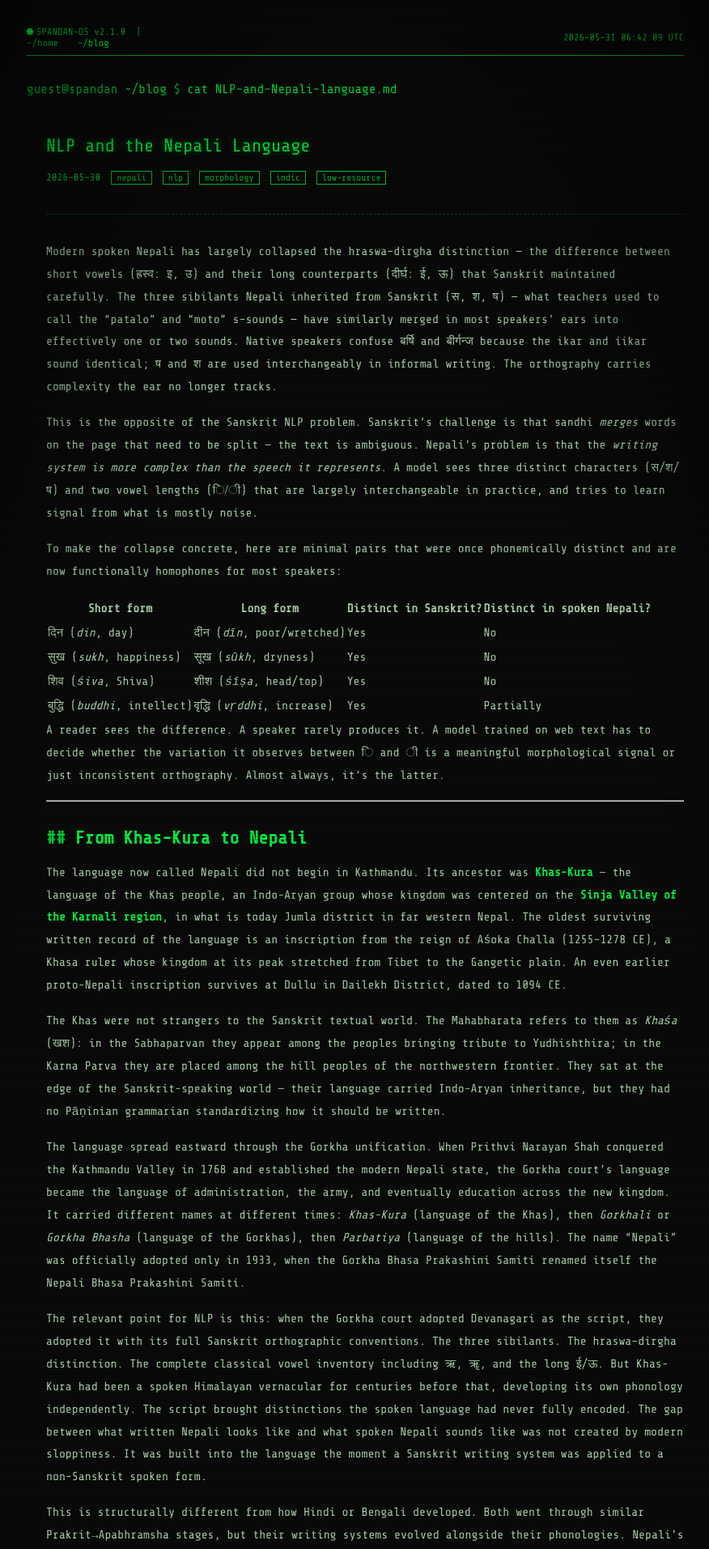
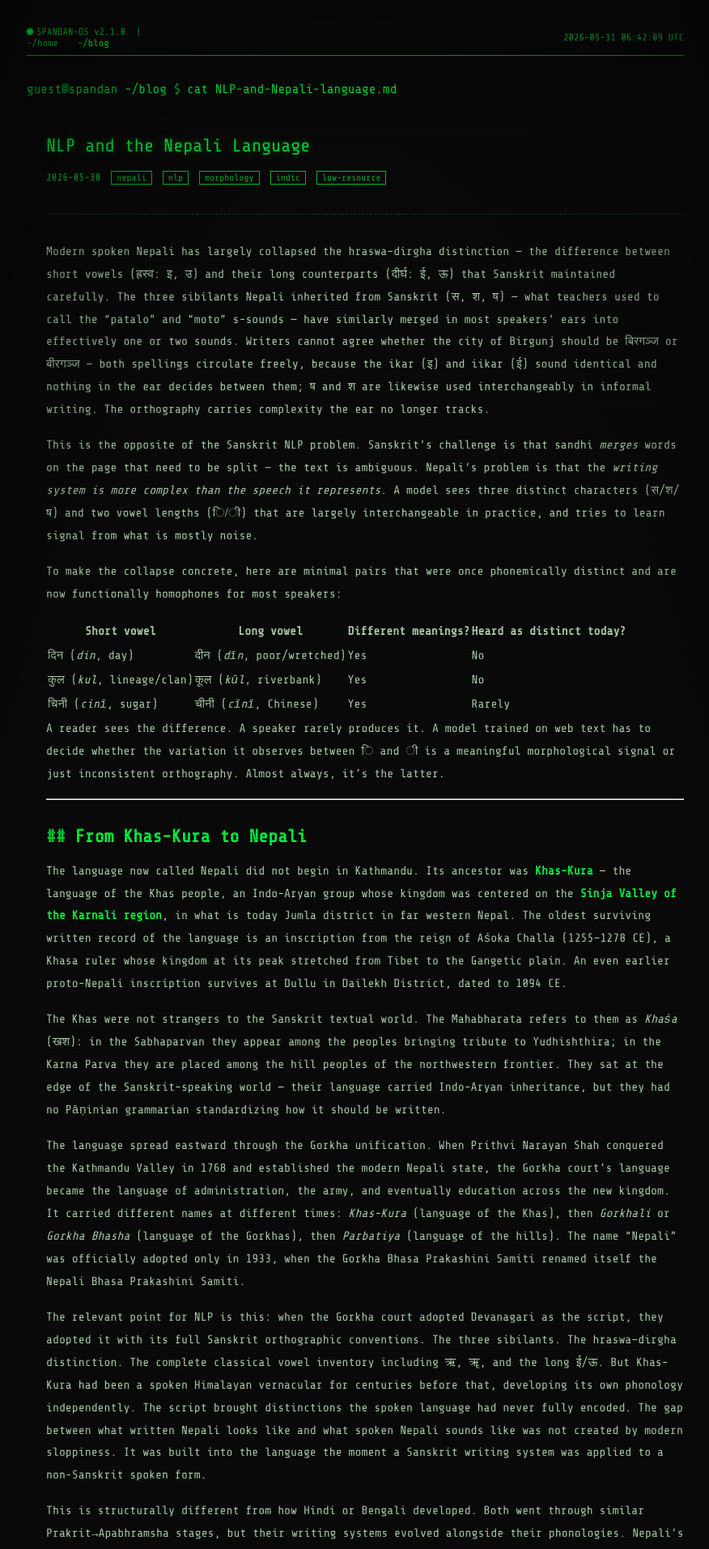
Before and after one commit to Spandyie/spandyie.github.io, a Jekyll site: the page built from _posts/2026-05-30-NLP-and-Nepali-language.md, in a window 1280 px wide. Shown: the top 1913 px of the page at 81% size, without its empty margins (201-1077 px from the left). Built offline with Jekyll 4.4.1, drawn with Linux system fonts in a browser that asks for light colours; some of the changed text lies outside the part shown.

Commit message:
Fix Nepali minimal-pair examples and add recent NLP work
Replace the broken hraswa-dirgha table rows (शिव/शीश, बुद्धि/वृद्धि,
सुख/सूख were not vowel-length minimal pairs) with genuine pairs:
कुल/कूल and चिनी/चीनी, keeping दिन/दीन. Rewrite the इ/ई example to
show intra-word spelling variation (बिरगञ्ज vs बीरगञ्ज).

Add a "Nepali-Specific Effort" section covering NepBERTa/Nep-gLUE,
distilbert-base-nepali, NepaliBERT, the NLUE benchmark, NepaliGPT,
Navarasa 2.0, and recent Whisper ASR fine-tuning — all primary-sourced.

Co-Authored-By: Claude Opus 4.8 <noreply@anthropic.com>

```diff
--- a/_posts/2026-05-30-NLP-and-Nepali-language.md
+++ b/_posts/2026-05-30-NLP-and-Nepali-language.md
@@ -6,18 +6,17 @@ tags: [nepali, nlp, morphology, indic, low-resource]
 description: "Why Nepali is harder for computers than its 17 million speakers suggest, and where the field stands today."
 ---
 
-Modern spoken Nepali has largely collapsed the hraswa–dirgha distinction — the difference between short vowels (ह्रस्व: इ, उ) and their long counterparts (दीर्घ: ई, ऊ) that Sanskrit maintained carefully. The three sibilants Nepali inherited from Sanskrit (स, श, ष) — what teachers used to call the "patalo" and "moto" s-sounds — have similarly merged in most speakers' ears into effectively one or two sounds. Native speakers confuse बर्षि and बीर्गन्ज because the ikar and iikar sound identical; ष and श are used interchangeably in informal writing. The orthography carries complexity the ear no longer tracks.
+Modern spoken Nepali has largely collapsed the hraswa–dirgha distinction — the difference between short vowels (ह्रस्व: इ, उ) and their long counterparts (दीर्घ: ई, ऊ) that Sanskrit maintained carefully. The three sibilants Nepali inherited from Sanskrit (स, श, ष) — what teachers used to call the "patalo" and "moto" s-sounds — have similarly merged in most speakers' ears into effectively one or two sounds. Writers cannot agree whether the city of Birgunj should be बिरगञ्ज or बीरगञ्ज — both spellings circulate freely, because the ikar (इ) and iikar (ई) sound identical and nothing in the ear decides between them; ष and श are likewise used interchangeably in informal writing. The orthography carries complexity the ear no longer tracks.
 
 This is the opposite of the Sanskrit NLP problem. Sanskrit's challenge is that sandhi *merges* words on the page that need to be split — the text is ambiguous. Nepali's problem is that the *writing system is more complex than the speech it represents*. A model sees three distinct characters (स/श/ष) and two vowel lengths (ि/ी) that are largely interchangeable in practice, and tries to learn signal from what is mostly noise.
 
 To make the collapse concrete, here are minimal pairs that were once phonemically distinct and are now functionally homophones for most speakers:
 
-| Short form | Long form | Distinct in Sanskrit? | Distinct in spoken Nepali? |
-|------------|-----------|----------------------|----------------------------|
+| Short vowel | Long vowel | Different meanings? | Heard as distinct today? |
+|-------------|------------|---------------------|--------------------------|
 | दिन (*din*, day) | दीन (*dīn*, poor/wretched) | Yes | No |
-| सुख (*sukh*, happiness) | सूख (*sūkh*, dryness) | Yes | No |
-| शिव (*śiva*, Shiva) | शीश (*śīṣa*, head/top) | Yes | No |
-| बुद्धि (*buddhi*, intellect) | वृद्धि (*vṛddhi*, increase) | Yes | Partially |
+| कुल (*kul*, lineage/clan) | कूल (*kūl*, riverbank) | Yes | No |
+| चिनी (*cinī*, sugar) | चीनी (*cīnī*, Chinese) | Yes | Rarely |
 
 A reader sees the difference. A speaker rarely produces it. A model trained on web text has to decide whether the variation it observes between ि and ी is a meaningful morphological signal or just inconsistent orthography. Almost always, it's the latter.
 
@@ -141,6 +140,20 @@ The output is grammatical, uses the ordinary register, and gets the postposition
 
 ---
 
+## The Nepali-Specific Effort
+
+Alongside the multilingual models, a smaller body of Nepali-first work has accumulated over the last few years — almost all of it built on formal text.
+
+The encoder lineage runs through three citable monolingual models. **NepBERTa** (`NepBERTa/NepBERTa`, AACL-IJCNLP 2022) was pretrained on roughly 0.8 billion words scraped from 36 Nepali news sites — about three times the largest previously available public corpus — and shipped alongside **Nep-gLUE**, a four-task benchmark covering NER, POS tagging, content classification, and categorical pair similarity ([aclanthology 2022.aacl-short.34](https://aclanthology.org/2022.aacl-short.34/)). **distilbert-base-nepali** (`Sakonii/distilbert-base-nepali`) is a lighter 67M-parameter DistilBERT trained on 13M+ Nepali text sequences. **NepaliBERT** (`Rajan/NepaliBERT`) rounds out the trio. Every one of these is trained on news and web prose — the careful literary register again.
+
+In 2024, **NLUE** (Nepali Language Understanding Evaluation, [arXiv:2411.19244](https://arxiv.org/abs/2411.19244)) expanded Nep-gLUE from 4 tasks to 12, giving the field its first broad NLU benchmark for the language. Its headline result is a quiet rebuke to the monolingual effort: a multilingual model, **mDeBERTa-v3**, outperformed the dedicated Nepali BERTs on most tasks. The lesson echoes the thesis of this post — for surface-level understanding, cross-lingual transfer from a large multilingual model beats a small model trained only on Nepali. The monolingual models' real advantage is size and inference cost, not accuracy.
+
+On the generative side, **NepaliGPT** ([arXiv:2506.16399](https://arxiv.org/abs/2506.16399), 2025) is the first language model built specifically to *generate* Nepali. It is GPT-2-scale — not a frontier LLM — but the contribution that lasts is the data it released: a ~9.3 GB "Devanagari Corpus" (≈383 million tokens) and the first Nepali question-answering benchmark of 4,296 QA pairs. Among the broad Indic instruction-tuned LLMs, **Navarasa 2.0** (`Telugu-LLM-Labs/Indic-gemma-7b-finetuned-sft-Navarasa-2.0`, a Gemma-7B fine-tune across 15 Indian languages) explicitly includes Nepali, though general-purpose multilingual LLMs still treat it as a minor language.
+
+Speech has moved too. Google's OpenSLR releases — **SLR43** (high-quality TTS data) and **SLR54** (~157,000 ASR utterances) — remain the backbone datasets, and recent work fine-tuning **Whisper** on Nepali reported word-error-rate reductions of up to 36% on the small model and 24% on the medium ([arXiv:2411.12587](https://arxiv.org/abs/2411.12587), 2024). As with the text models, the audio is read speech from clean recordings — not the code-switched, intimate-register Nepali of actual conversation. The data keeps growing; it just keeps growing in the same formal direction.
+
+---
+
 ## What's Missing
 
 Compare this to Sanskrit. Sanskrit has a dedicated morphological analyzer (the Sanskrit Heritage Platform), a full NLP toolkit in CLTK, byte-level models adapted to its morphological complexity (ByT5-Sanskrit), and over 1.7 million parallel sentence pairs in MITRA alone. Nepali has none of that. No morphological analyzer that handles the register system. No corpus of spoken Nepali. No dedicated toolkit equivalent to CLTK.
```
